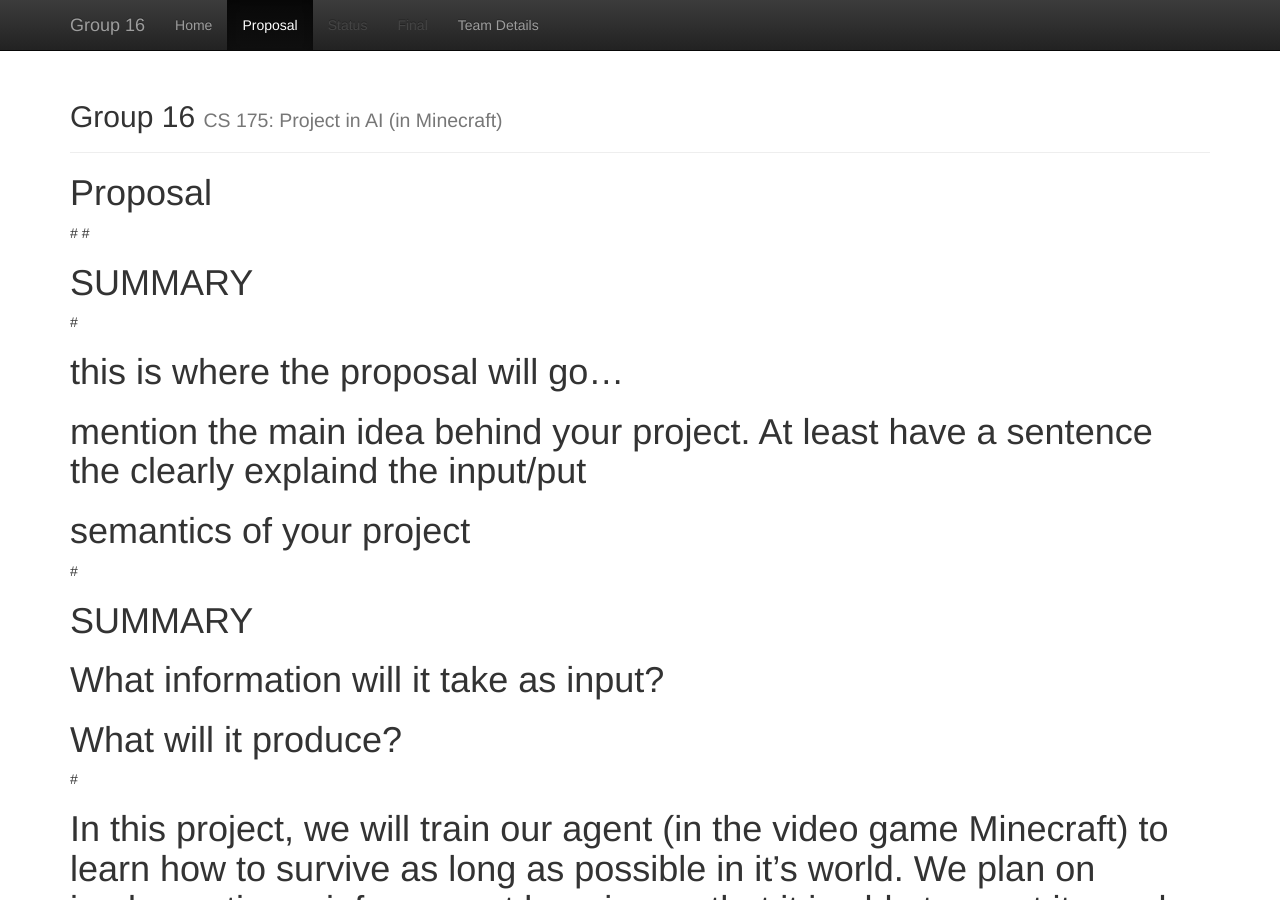
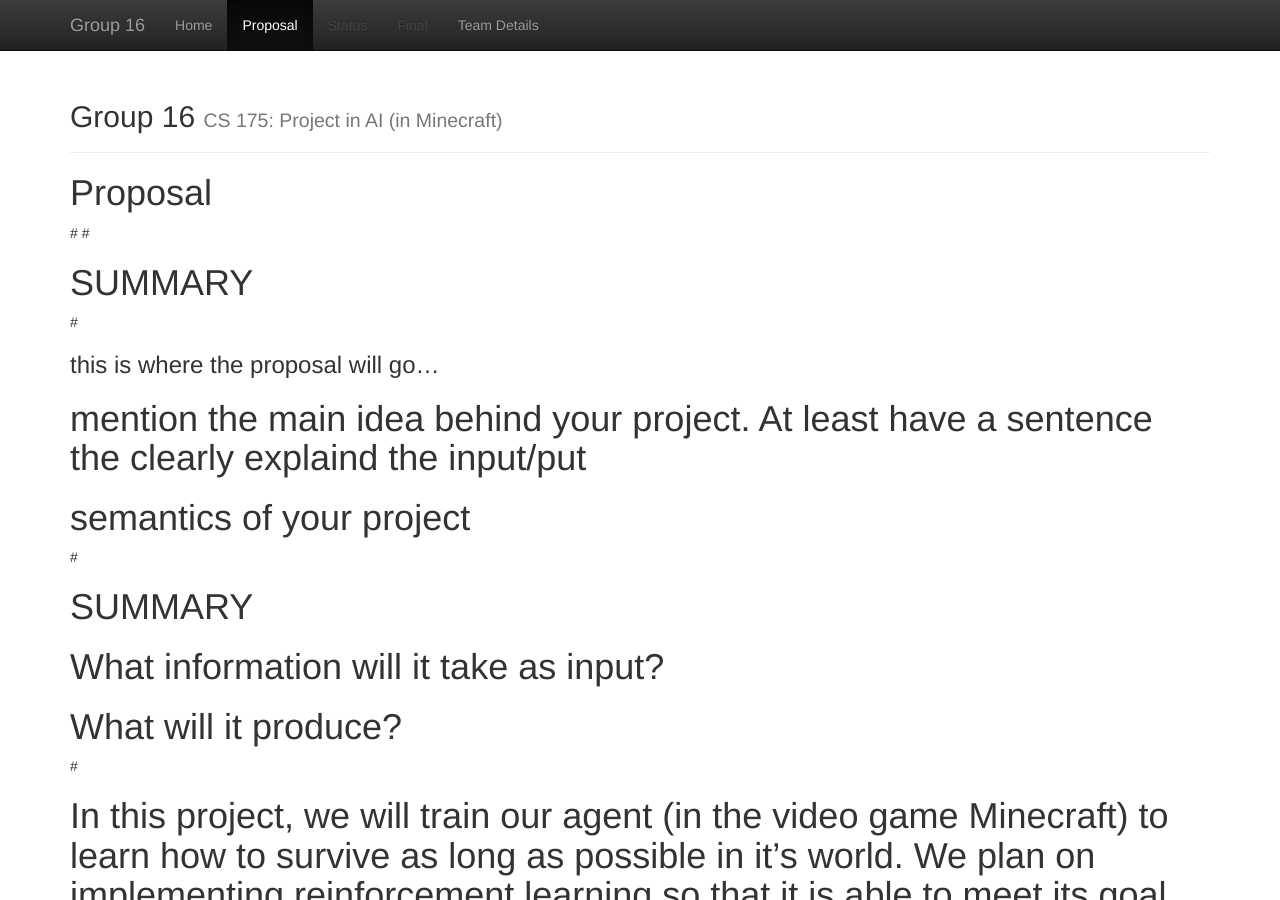
Before and after one commit to becamorin20/Group-16, a Jekyll site: the page built from docs/proposal.md, in a window 1280 px wide and 900 px high. Built offline with Jekyll 4.4.1, drawn with Linux system fonts in a browser that asks for light colours.

```diff
--- a/docs/proposal.md
+++ b/docs/proposal.md
@@ -8,7 +8,7 @@ title: Proposal
 #
 # SUMMARY
 #
-# this is where the proposal will go...
+### this is where the proposal will go...
 # mention the main idea behind your project. At least have a sentence the clearly explaind the input/put
 # semantics of your project
 #
```
